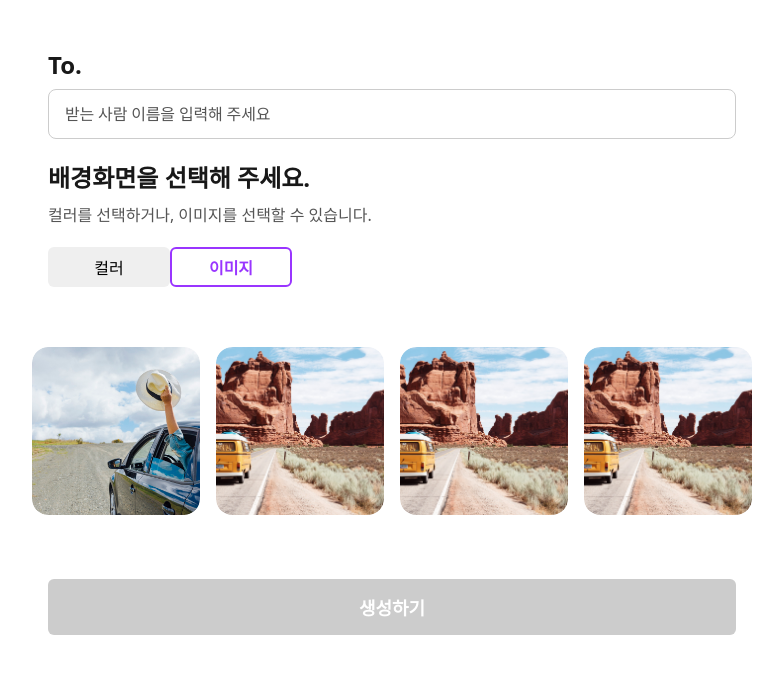
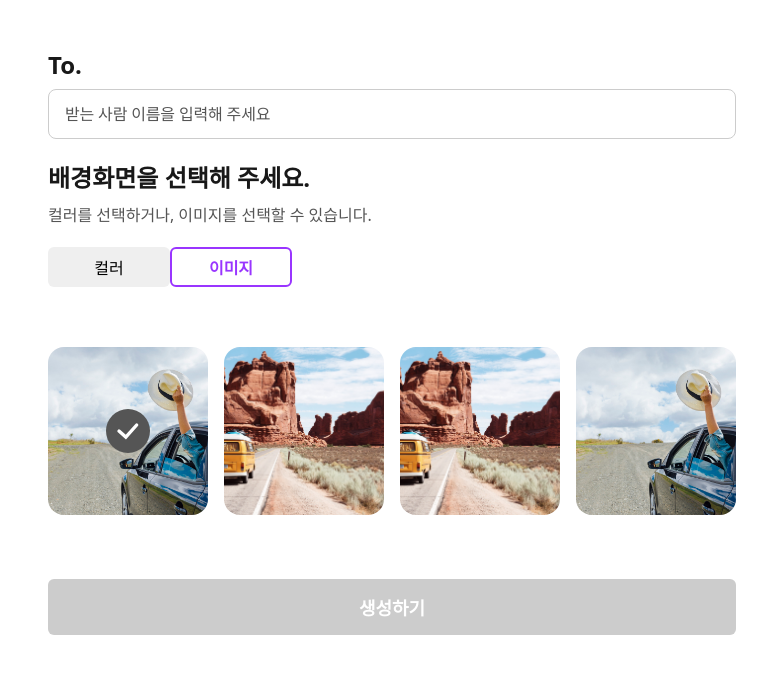
Before and after one commit to cozy-ito/rolling-paper, a React (Vite) app: page /post-item in a window 1280 px wide. Both pictures are taken after a click on the button "이미지". Shown: the top 674 px of the page, without its empty margins (248-1031 px from the left). Built offline with nearby package versions, Linux system fonts and the light colour scheme; a web font is replaced by a local one.

Commit message:
feat: PostItemList 작업

```diff
--- a/src/pages/PostItemPage.jsx
+++ b/src/pages/PostItemPage.jsx
@@ -1,33 +1,33 @@
-import { useState } from "react";
+import { useState, useEffect } from "react";
 
 import clsx from "clsx";
 import { useNavigate } from "react-router-dom";
 
 import BackgroundOptionItem from "../components/BackgroundOptionItem/BackgroundOptionItem";
+import backgroundStyles from "../components/BackgroundOptionItem/BackgroundOptionItem.module.css";
 import Button from "../components/Button/Button";
 import Input from "../components/input/Input";
 import ToggleButtonGroup from "../components/ToggleButtonGroup/ToggleButtonGroup";
 
 import styles from "./PostItemPage.module.css";
 
-import backgroundStyles from "../components/BackgroundOptionItem/BackgroundOptionItem.module.css";
+const defaultImages = [
+  new URL("/src/assets/imgs/card-background1.jpg", import.meta.url).href,
+  new URL("/src/assets/imgs/card-background2.jpg", import.meta.url).href,
+  new URL("/src/assets/imgs/card-background2.jpg", import.meta.url).href,
+  new URL("/src/assets/imgs/card-background1.jpg", import.meta.url).href,
+];
 
-import FirstCardBackground from "/src/assets/imgs/card-background1.jpg";
-import SecondCardBackground from "/src/assets/imgs/card-background2.jpg";
-import third from "/src/assets/imgs/card-background2.jpg";
-import four from "/src/assets/imgs/card-background2.jpg";
-
-const defaultImages = [FirstCardBackground, SecondCardBackground, third, four];
 const colors = ["beige", "purple", "green", "blue"];
 
 const PostItemPage = () => {
   const [toName, setToName] = useState("");
   const [error, setError] = useState(false);
   const [selectedColor, setSelectedColor] = useState(colors[0]);
-  const [selectedImage, setSelectedImage] = useState(null);
   const [selectedBackground, setSelectedBackground] = useState(
     defaultImages[0],
   );
+  const [selectedImageIndex, setSelectedImageIndex] = useState(0);
   const [mode, setMode] = useState("color");
   const [loading, setLoading] = useState(false);
   const navigate = useNavigate();
@@ -36,6 +36,23 @@ const PostItemPage = () => {
     { name: "컬러", optionValue: "color" },
     { name: "이미지", optionValue: "image" },
   ];
+
+  useEffect(() => {
+    if (mode === "image" && selectedImageIndex === null) {
+      setSelectedImageIndex(0);
+      setSelectedBackground(defaultImages[0]);
+    }
+  }, [mode]);
+
+  const isValidURL = (url) => {
+    try {
+      new URL(url);
+      return true;
+    } catch (e) {
+      console.error("Invalid URL:", e);
+      return false;
+    }
+  };
 
   //1. input 컴포넌트 작성
   const handleBlur = () => {
@@ -46,13 +63,14 @@ const PostItemPage = () => {
   const handleSelectedColor = (color) => {
     setSelectedColor(color);
     setSelectedBackground(color);
+    setSelectedImageIndex(null);
     setMode("color");
   };
 
   //3. 이미지 선택
-  const handleSelectedImage = (image) => {
-    setSelectedImage(image);
-    setSelectedBackground(image);
+  const handleSelectedImage = (index) => {
+    setSelectedImageIndex(index);
+    setSelectedBackground(defaultImages[index]);
     setMode("image");
   };
 
@@ -67,14 +85,17 @@ const PostItemPage = () => {
     try {
       const requestBody = {
         name: `To. ${toName}`,
+        backgroundColor: selectedColor,
       };
 
-      if (mode === "color") {
-        requestBody.backgroundColor = selectedColor;
-      } else if (mode === "image") {
-        requestBody.backgroundImageURL = selectedBackground;
+      if (mode === "image") {
+        if (isValidURL(selectedBackground)) {
+          requestBody.backgroundImageURL = selectedBackground;
+        } else {
+          setLoading(false);
+          return;
+        }
       }
-
       console.log("보내는 데이터:", requestBody);
 
       const response = await fetch(
@@ -87,13 +108,14 @@ const PostItemPage = () => {
           body: JSON.stringify(requestBody),
         },
       );
+
       const data = await response.json();
       console.log("API 응답:", data);
 
       if (!response.ok) {
         throw new Error(data.message || "롤링페이퍼 생성 실패");
       }
-      //alert("롤링페이퍼 성공적으로 생성");
+
       navigate(`/post/${data.id}`);
     } catch (error) {
       console.error("롤링페이퍼 생성 실패: ", error);
@@ -158,20 +180,20 @@ const PostItemPage = () => {
       {mode === "image" && (
         <div className={styles.imageOptions}>
           {defaultImages.map((image, index) => (
-            <BackgroundOptionItem
+            <div
               key={index}
-              isSelected={selectedImage === image}
-              onClick={() => handleSelectedImage(image)}
+              isSelected={selectedImageIndex === index}
+              onClick={() => handleSelectedImage(index)}
               className={clsx(backgroundStyles.optionItem, {
-                [backgroundStyles.selected]: selectedImage === image,
+                [backgroundStyles.selected]: selectedImageIndex === index,
               })}
             >
               <img
                 src={image}
-                alt="배경 이미지 "
-                className={backgroundStyles.optionImage}
+                alt="배경이미지"
+                className={styles.optionImage}
               />
-              {selectedImage === image && (
+              {selectedImageIndex === index && (
                 <div className={backgroundStyles.checkRound}>
                   <img
                     src="src/assets/icons/check.svg"
@@ -180,11 +202,10 @@ const PostItemPage = () => {
                   />
                 </div>
               )}
-            </BackgroundOptionItem>
+            </div>
           ))}
         </div>
       )}
-
       <div className={styles.buttonContainer}>
         <Button
           variant="primary"
--- a/src/pages/PostItemPage.module.css
+++ b/src/pages/PostItemPage.module.css
@@ -39,11 +39,33 @@
   margin-bottom: 1.3rem;
 }
 
-.colorOptions,
+.colorOptions {
+  margin: 0 auto;
+  padding: 0;
+  display: flex;
+  flex-grow: 1;
+  gap: 1rem;
+  width: 100%;
+}
+
 .imageOptions {
   display: flex;
   flex-grow: 1;
   gap: 1rem;
+  width: 100%;
+}
+
+.optionImage {
+  width: 100%;
+  height: 100%;
+  object-fit: cover;
+  object-position: center;
+}
+
+.imageItem img {
+  width: 100%;
+  height: 100%;
+  object-fit: cover;
 }
 
 .buttonContainer {
```
